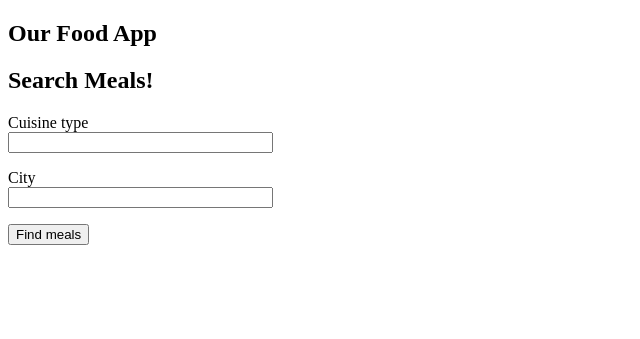
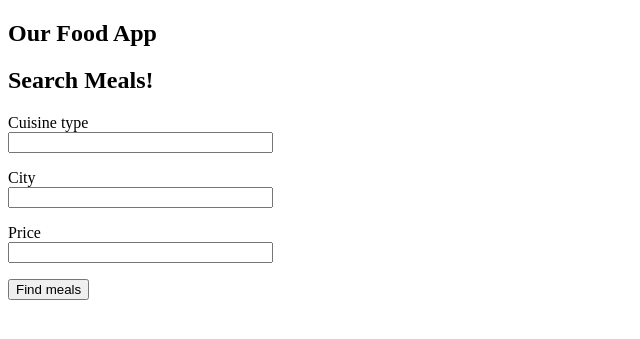
Before and after one commit to rcheung5/cs411-A4-Group-5, a Flask app: page / in a window 1280 px wide. Shown: the top 339 px of the page, without its empty margins (0-640 px from the left). Run offline with Flask 2, Linux system fonts and the light colour scheme.

Commit message:
modified the searchbar

```diff
--- a/forms.py
+++ b/forms.py
@@ -1,9 +1,9 @@
 from flask_wtf import FlaskForm
 from wtforms import StringField, SubmitField
-
 
 class SearchForm(FlaskForm):
     cuisine = StringField('Cuisine type')
     location = StringField('City')
+    price = StringField('Price')
     submit = SubmitField('Find meals')
     # can add price range and eta later
--- a/main.py
+++ b/main.py
@@ -133,8 +133,10 @@ def main():
     input_values = parser.parse_args()
 
     try:
-        query_api(input_values.term, input_values.location)
+        get_business(API_KEY, "E8RJkjfdcwgtyoPMjQ_Olg")
+        # query_api(input_values.term, input_values.location)
     except HTTPError as error:
+
         sys.exit(
             'Encountered HTTP error {0} on {1}:\n {2}\nAbort program.'.format(
                 error.code,
--- a/server.py
+++ b/server.py
@@ -16,7 +16,8 @@ def search():
     if form.is_submitted():
         cuisine_r = request.form['cuisine']
         loc_r = request.form['location']
-        params = {'term': cuisine_r, 'location': loc_r}
+        price_r = request.form['price']
+        params = {'term': cuisine_r, 'location': loc_r, 'price': price_r, 'sort_by': "distance", 'limit': 5}
         api_key = '4OT8ngau2AxIlDyHvrRAugyNpXP8BnXdSGvCDz9pzt6-c8Ff2XIKZNlNpYRFCFSuzJSSkUPYpvKJEqViA0LbclqZKjRe950k37zR73wTLl58060tR5yqcjY_QG15XnYx'
         headers = {'Authorization': 'Bearer %s' % api_key}
         url = 'https://api.yelp.com/v3/businesses/search'
--- a/templates/searchbar.html
+++ b/templates/searchbar.html
@@ -12,6 +12,10 @@
         {{form.location.label}} <br>
         {{form.location(size=30)}}
     </p>
+    <p>
+        {{form.price.label}} <br>
+        {{form.price(size=30)}}
+    </p>
 
     <p>{{form.submit()}}</p>
 </form>
```
